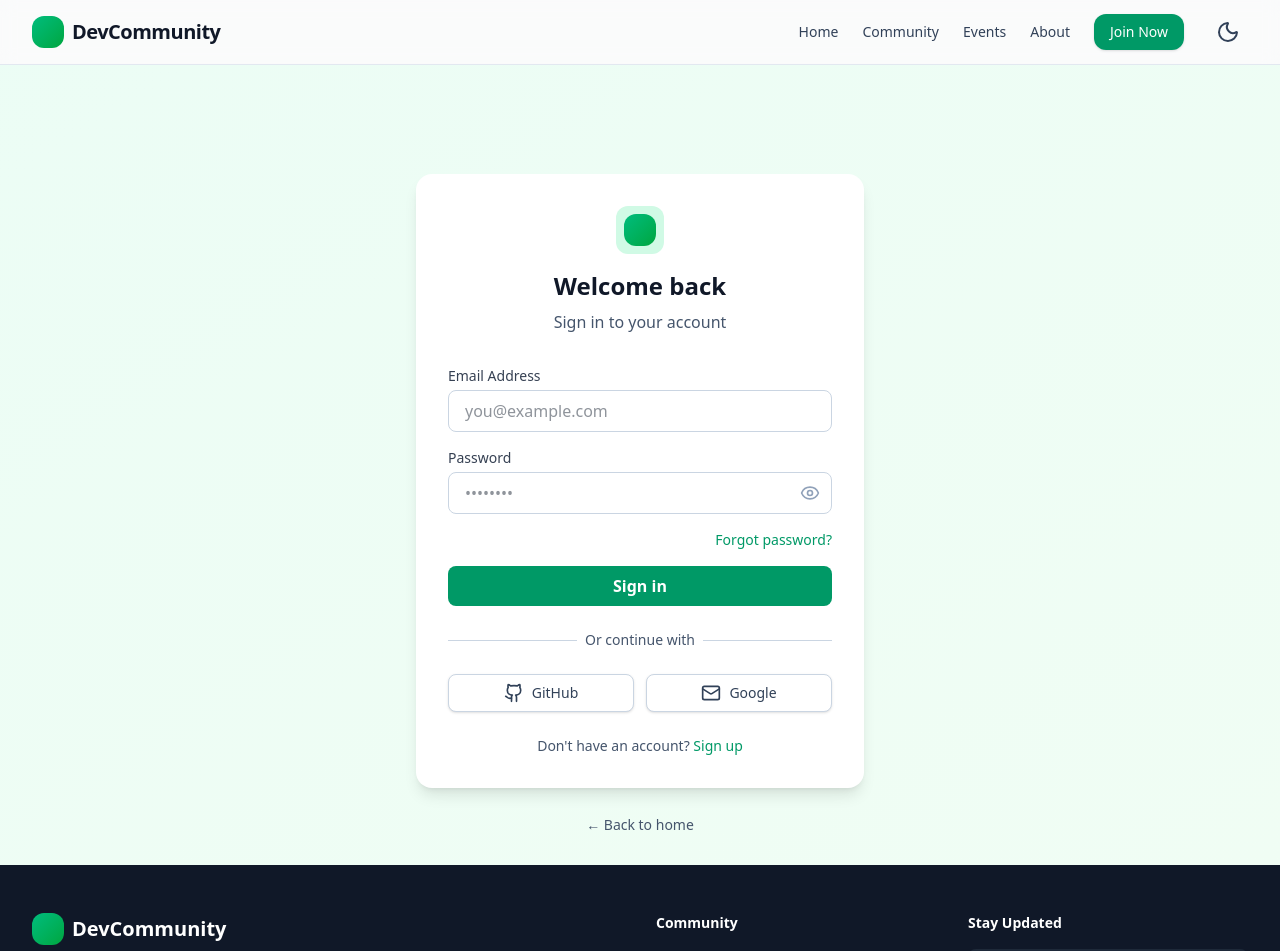
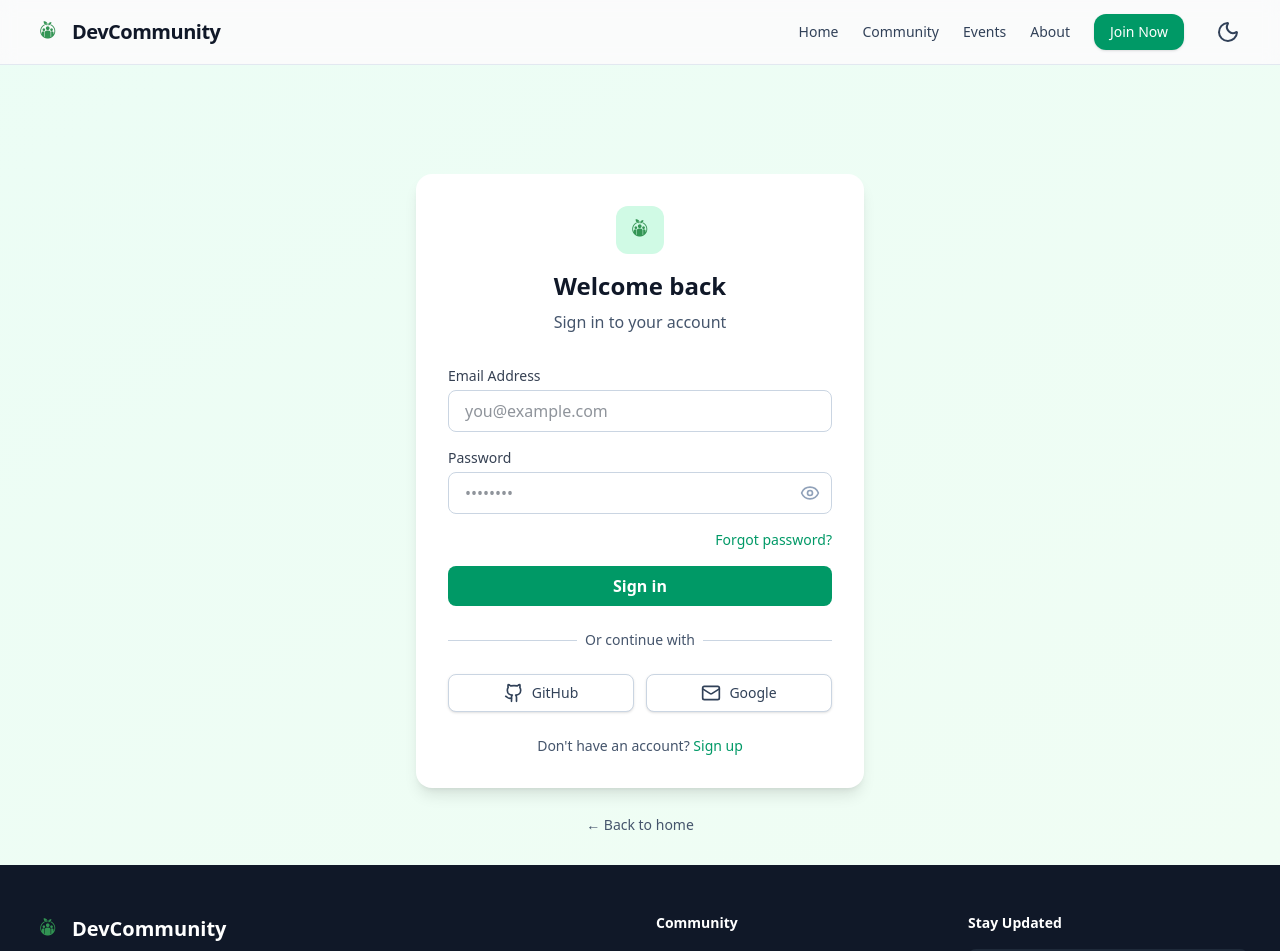
Before and after one commit to romy-dev-hub/community-prototype, a Next.js app: page /login in a window 1280 px wide. Shown: the top 951 px of the page. Built offline with nearby package versions, Linux system fonts and the light colour scheme.

Commit message:
added logo.png

```diff
--- a/app/login/page.tsx
+++ b/app/login/page.tsx
@@ -4,6 +4,7 @@ import { useState } from 'react';
 import { motion } from 'framer-motion';
 import { Eye, EyeOff, Github, Mail } from 'lucide-react';
 import Link from 'next/link';
+import Image from 'next/image';
 
 export default function Login() {
   const [showPassword, setShowPassword] = useState(false);
@@ -39,7 +40,15 @@ export default function Login() {
         >
           <div className="text-center mb-8">
             <div className="inline-flex items-center justify-center h-12 w-12 rounded-xl bg-emerald-100 dark:bg-emerald-900/30 mb-4">
-              <span className="inline-block h-8 w-8 rounded-xl bg-gradient-to-br from-emerald-500 to-green-600"></span>
+              {/* Logo Image */}
+              <div className="h-8 w-8 relative">
+                <Image
+                  src="/images/logo.png"
+                  alt="DevCommunity Logo"
+                  fill
+                  className="object-contain"
+                />
+              </div>
             </div>
             <h1 className="text-2xl font-bold text-gray-900 dark:text-white">
               {isLogin ? 'Welcome back' : 'Create your account'}
--- a/components/Footer.tsx
+++ b/components/Footer.tsx
@@ -2,6 +2,7 @@
 
 import { useState } from 'react';
 import { Github, Twitter, Linkedin, Mail } from 'lucide-react';
+import Image from 'next/image';
 
 export default function Footer() {
   const [email, setEmail] = useState('');
@@ -18,7 +19,15 @@ export default function Footer() {
         <div className="grid md:grid-cols-4 gap-8">
           <div className="md:col-span-2">
             <div className="flex items-center gap-2 mb-4">
-              <span className="inline-block h-8 w-8 rounded-xl bg-gradient-to-br from-emerald-500 to-green-600" />
+              {/* Logo Image */}
+              <div className="h-8 w-8 relative">
+                <Image
+                  src="/images/logo.png"
+                  alt="DevCommunity Logo"
+                  fill
+                  className="object-contain"
+                />
+              </div>
               <span className="text-xl font-bold text-white">DevCommunity</span>
             </div>
             <p className="max-w-xs text-sm mb-6">
@@ -43,11 +52,11 @@ export default function Footer() {
           <div>
             <h3 className="text-sm font-semibold text-white mb-4">Community</h3>
             <ul className="space-y-2 text-sm">
-              <li><a href="#" className="hover:text-white transition-colors">Events</a></li>
-              <li><a href="#" className="hover:text-white transition-colors">Discussions</a></li>
-              <li><a href="#" className="hover:text-white transition-colors">Projects</a></li>
-              <li><a href="#" className="hover:text-white transition-colors">Members</a></li>
-              <li><a href="#" className="hover:text-white transition-colors">Resources</a></li>
+              <li><a href="/community" className="hover:text-white transition-colors">Events</a></li>
+              <li><a href="/community" className="hover:text-white transition-colors">Discussions</a></li>
+              <li><a href="/community" className="hover:text-white transition-colors">Projects</a></li>
+              <li><a href="/community" className="hover:text-white transition-colors">Members</a></li>
+              <li><a href="/community" className="hover:text-white transition-colors">Resources</a></li>
             </ul>
           </div>
 
--- a/components/Navbar.tsx
+++ b/components/Navbar.tsx
@@ -5,6 +5,7 @@ import { usePathname } from "next/navigation";
 import { useState, useEffect } from "react";
 import { motion, AnimatePresence } from "framer-motion";
 import { Menu, X, Sun, Moon } from "lucide-react";
+import Image from "next/image";
 
 const links = [
   { href: "/", label: "Home" },
@@ -43,7 +44,15 @@ export default function Navbar() {
           transition={{ duration: 0.35 }}
         >
           <Link href="/" className="flex items-center gap-2">
-            <span className="inline-block h-8 w-8 rounded-xl bg-gradient-to-br from-emerald-500 to-green-600" />
+            {/* Logo Image  */}
+            <div className="h-8 w-8 relative">
+              <Image
+                src="/images/logo.png"
+                alt="DevCommunity Logo"
+                fill
+                className="object-contain"
+              />
+            </div>
             <span className="text-xl font-bold tracking-tight text-gray-900 dark:text-white">DevCommunity</span>
           </Link>
         </motion.div>
@@ -62,7 +71,7 @@ export default function Navbar() {
               </div>
             );
           })}
-          <Link href="#join" className="inline-flex items-center rounded-xl bg-emerald-600 dark:bg-emerald-500 px-4 py-2 text-white shadow hover:bg-emerald-700 dark:hover:bg-emerald-600 transition-colors">
+          <Link href="/login" className="inline-flex items-center rounded-xl bg-emerald-600 dark:bg-emerald-500 px-4 py-2 text-white shadow hover:bg-emerald-700 dark:hover:bg-emerald-600 transition-colors">
             Join Now
           </Link>
           <button
@@ -104,7 +113,7 @@ export default function Navbar() {
                 </Link>
               ))}
               <Link
-                href="#join"
+                href="/login"
                 className="mt-2 inline-flex w-full justify-center rounded-xl bg-emerald-600 dark:bg-emerald-500 px-4 py-2 text-white shadow hover:bg-emerald-700 dark:hover:bg-emerald-600"
                 onClick={() => setOpen(false)}
               >
```
Also changed, not shown: public/images/logo.png (added).
